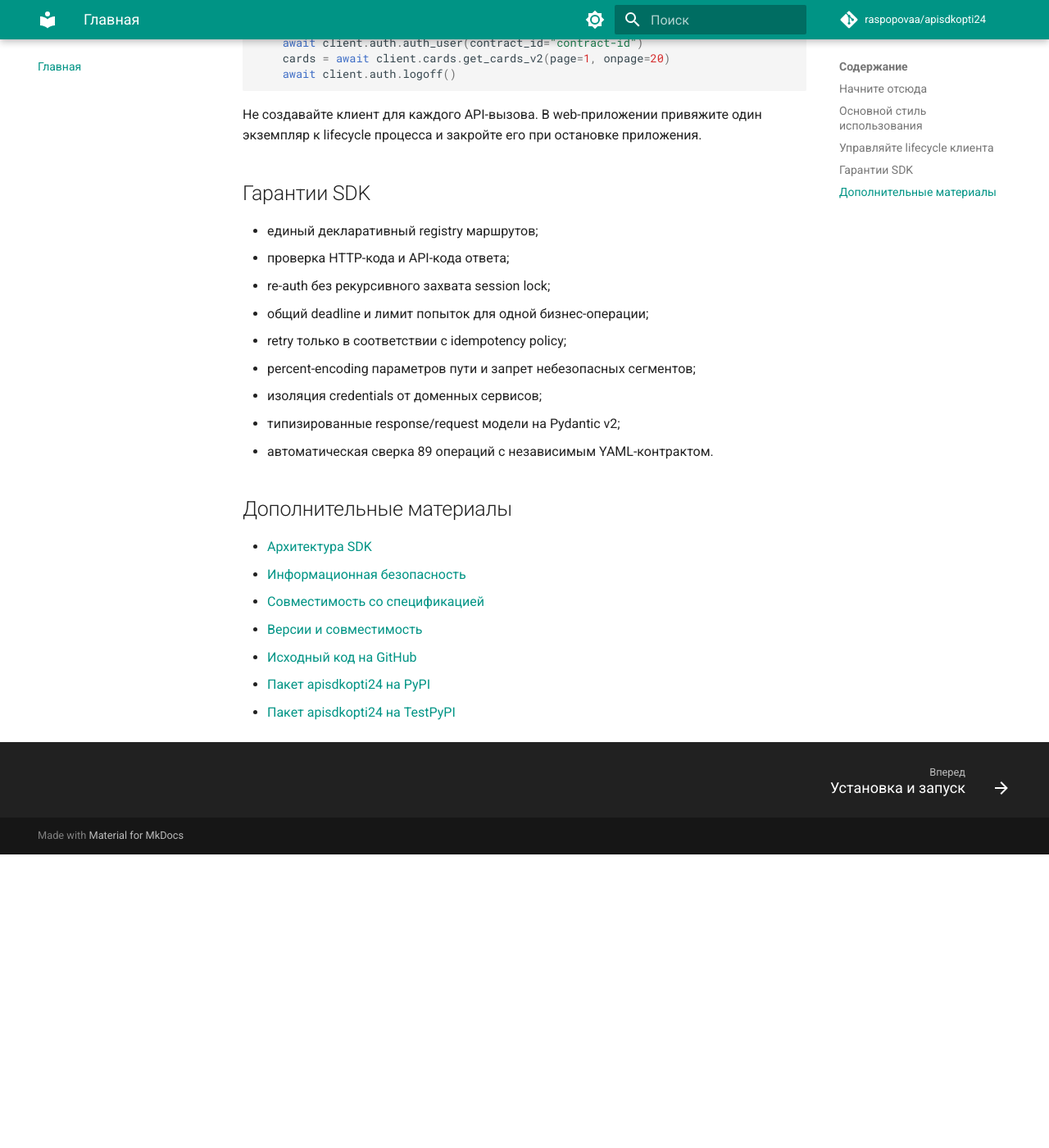
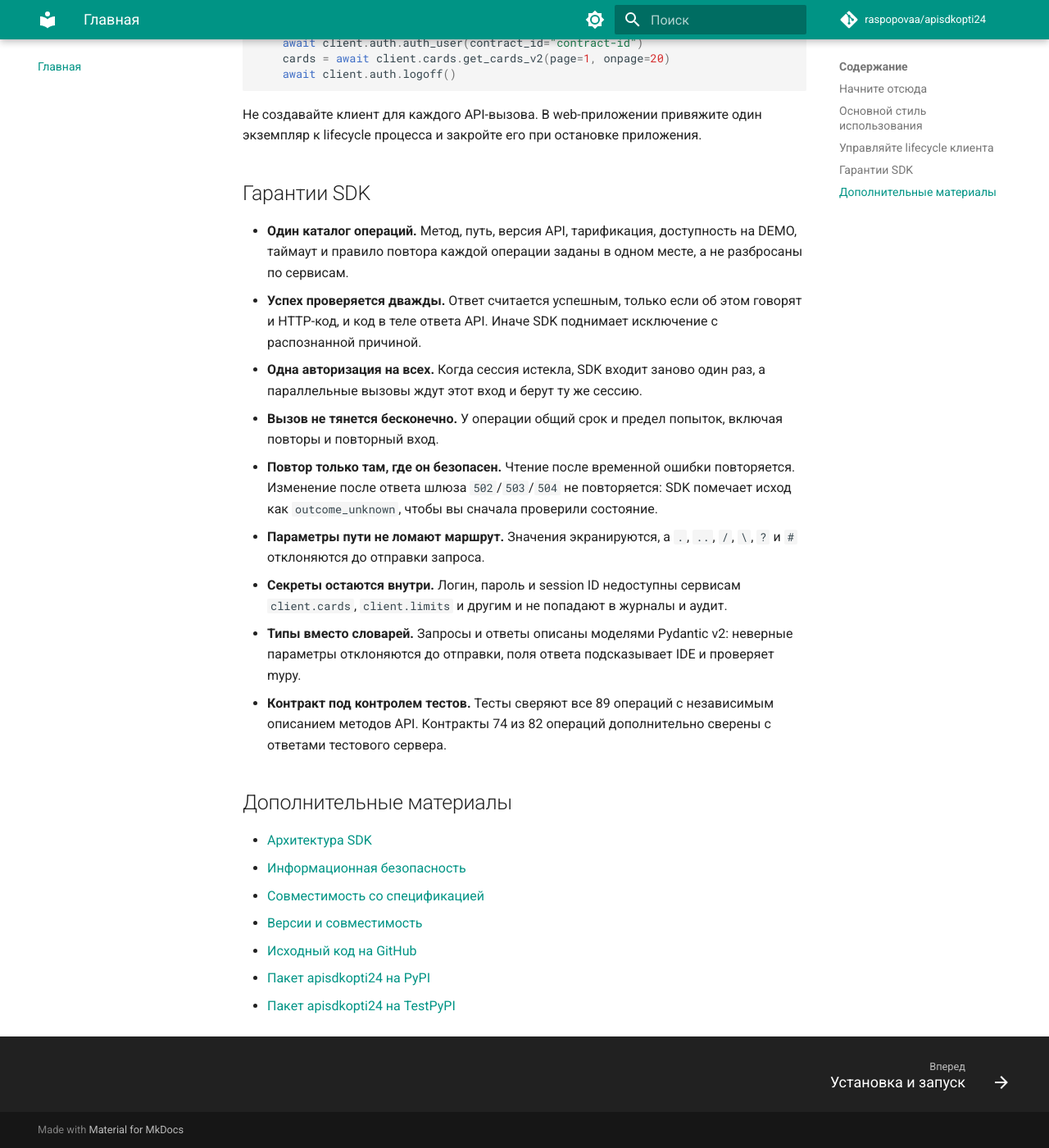
Before and after one commit to raspopovaa/apisdkopti24, an MkDocs documentation site: the page built from docs/index.md, in a window 1280 px wide and 1400 px high, scrolled down 2091 px. Shown: the whole window at 82% size. Built offline with MkDocs 1.6.1 and Material for MkDocs 9.7.7, drawn with Linux system fonts in a browser that asks for light colours; comment, search, counter and statistics services are not loaded; the version menu is left out; before the commit the page ends 3133 px from its top, so only the background shows below that.

Commit message:
docs(index): гарантии SDK понятным языком
Co-Authored-By: Claude Opus 5.5 <noreply@anthropic.com>
Claude-Session: https://claude.ai/code/session_015dGGiqu5A1XNDbRHPeRjg7

```diff
--- a/docs/index.md
+++ b/docs/index.md
@@ -87,15 +87,25 @@ async with APIClient(
 
 ## Гарантии SDK
 
-- единый декларативный registry маршрутов;
-- проверка HTTP-кода и API-кода ответа;
-- re-auth без рекурсивного захвата session lock;
-- общий deadline и лимит попыток для одной бизнес-операции;
-- retry только в соответствии с idempotency policy;
-- percent-encoding параметров пути и запрет небезопасных сегментов;
-- изоляция credentials от доменных сервисов;
-- типизированные response/request модели на Pydantic v2;
-- автоматическая сверка 89 операций с независимым YAML-контрактом.
+- **Один каталог операций.** Метод, путь, версия API, тарификация, доступность на DEMO,
+  таймаут и правило повтора каждой операции заданы в одном месте, а не разбросаны по сервисам.
+- **Успех проверяется дважды.** Ответ считается успешным, только если об этом говорят и HTTP-код,
+  и код в теле ответа API. Иначе SDK поднимает исключение с распознанной причиной.
+- **Одна авторизация на всех.** Когда сессия истекла, SDK входит заново один раз, а параллельные
+  вызовы ждут этот вход и берут ту же сессию.
+- **Вызов не тянется бесконечно.** У операции общий срок и предел попыток, включая повторы и
+  повторный вход.
+- **Повтор только там, где он безопасен.** Чтение после временной ошибки повторяется. Изменение
+  после ответа шлюза `502`/`503`/`504` не повторяется: SDK помечает исход как `outcome_unknown`,
+  чтобы вы сначала проверили состояние.
+- **Параметры пути не ломают маршрут.** Значения экранируются, а `.`, `..`, `/`, `\`, `?` и `#`
+  отклоняются до отправки запроса.
+- **Секреты остаются внутри.** Логин, пароль и session ID недоступны сервисам `client.cards`,
+  `client.limits` и другим и не попадают в журналы и аудит.
+- **Типы вместо словарей.** Запросы и ответы описаны моделями Pydantic v2: неверные параметры
+  отклоняются до отправки, поля ответа подсказывает IDE и проверяет mypy.
+- **Контракт под контролем тестов.** Тесты сверяют все 89 операций с независимым описанием
+  методов API. Контракты 74 из 82 операций дополнительно сверены с ответами тестового сервера.
 
 ## Дополнительные материалы
 
```
Also changed, not shown: CHANGELOG.md (+2 -1 lines).
